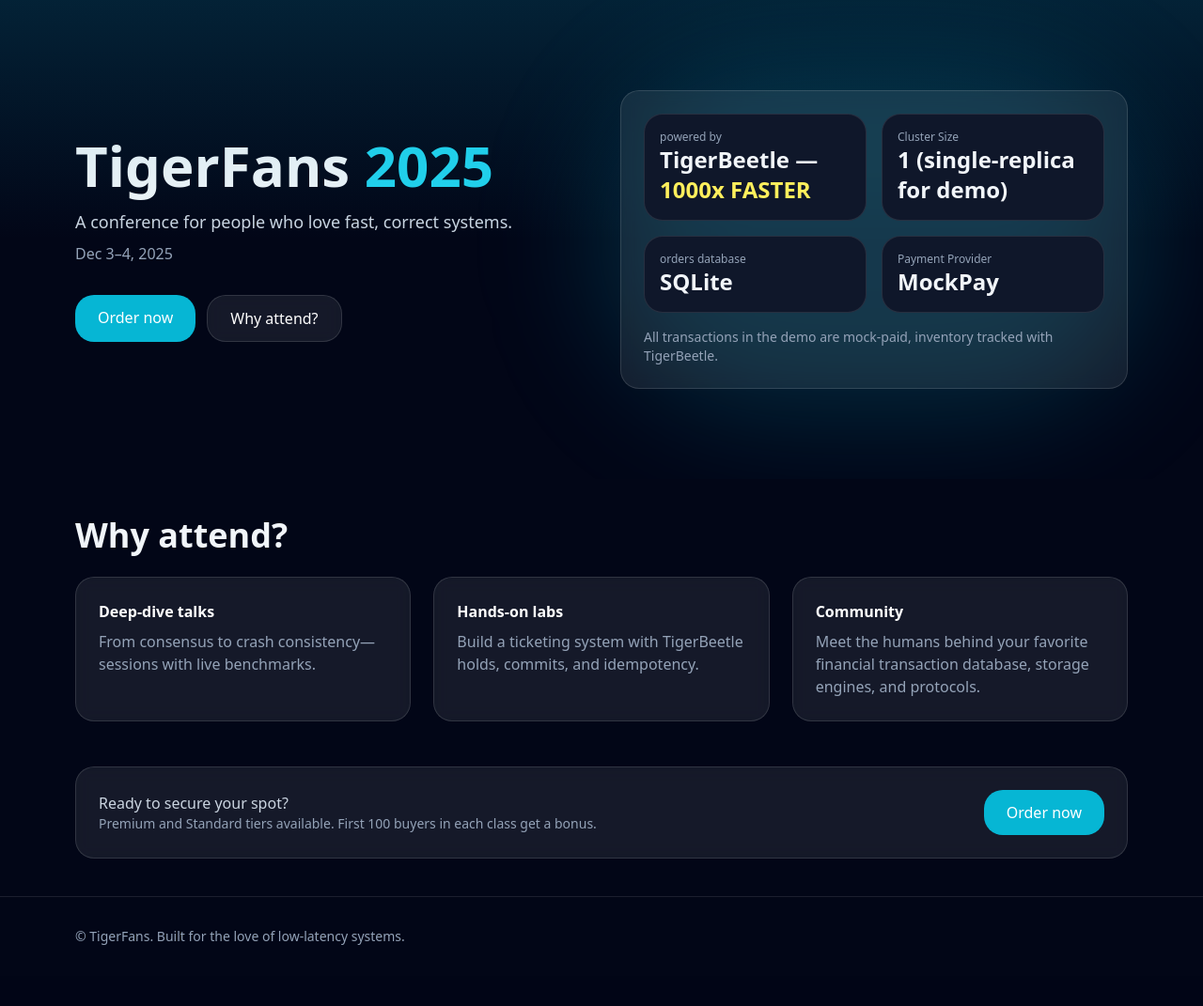
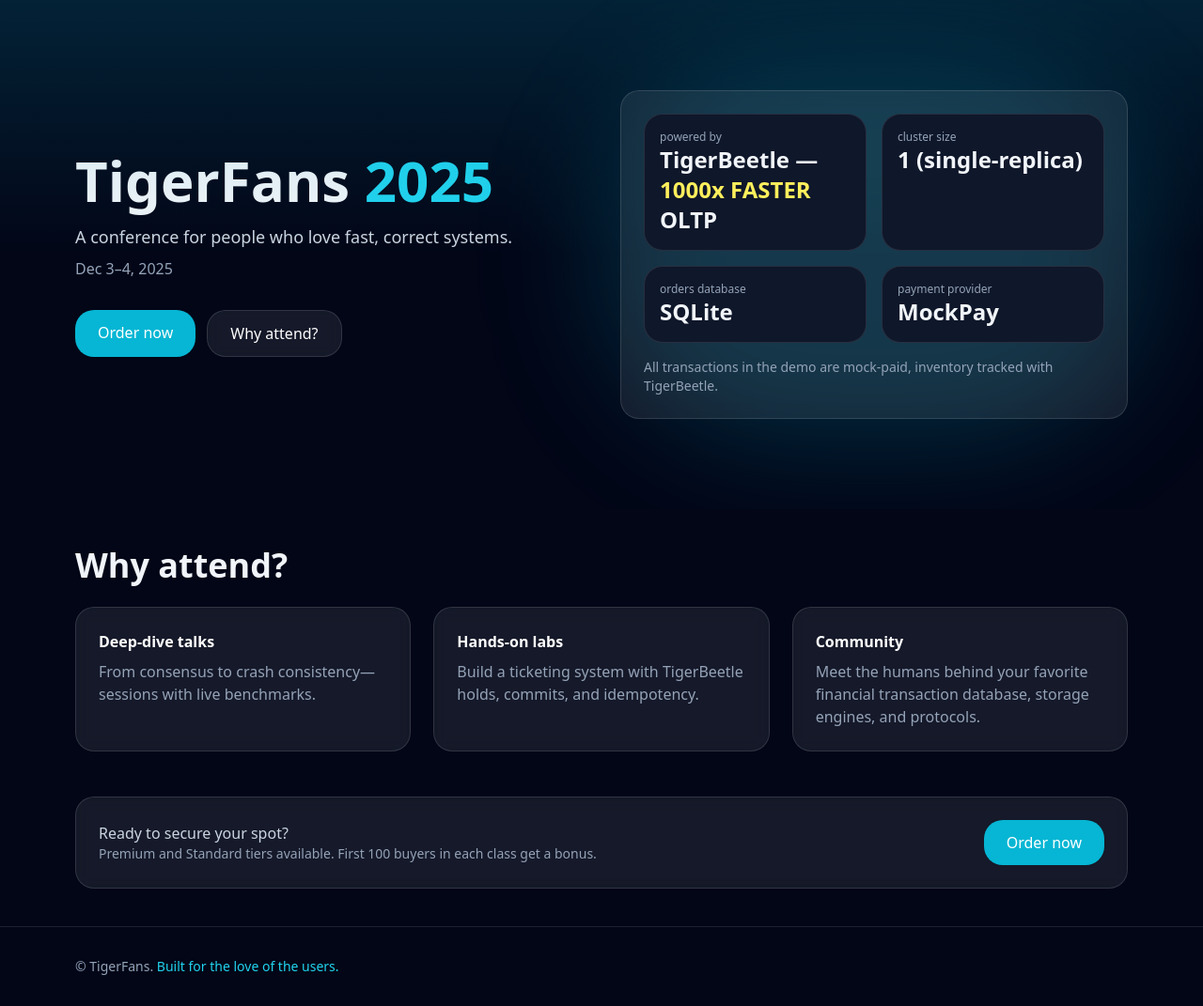
Before and after one commit to renerocksai/tigerfans, a FastAPI app: page / in a window 1280 px wide. Shown: the part 49-1120 px from the top of the page at 94% size. Before the commit the page ends 1055 px from the top, so only its background shows below. Run offline with FastAPI, Linux system fonts and the light colour scheme; some libraries are stand-ins or nearby versions.

Commit message:
more landing page

```diff
--- a/tigerfans/templates/base.html
+++ b/tigerfans/templates/base.html
@@ -71,7 +71,7 @@
 
   <footer class="border-t border-white/10">
     <div class="mx-auto max-w-6xl px-4 py-8 text-sm text-slate-400">
-      © {{ site_name|default('TigerFans') }}. Built for the love of low-latency systems.
+        © {{ site_name|default('TigerFans') }}. <span class="text-brand-400">Built for the love of the users.</span>
     </div>
   </footer>
 </body>
--- a/tigerfans/templates/landing.html
+++ b/tigerfans/templates/landing.html
@@ -26,19 +26,19 @@
           <div class="grid grid-cols-2 gap-4">
             <div class="p-4 squircle bg-slate-900 border border-white/10">
               <p class="text-xs text-slate-400">powered by</p>
-              <p class="text-2xl font-bold"><a href="https://tigerbeetle.com" target="blank" >TigerBeetle — </a> <span style="color:#ffef5c;">1000x FASTER</span>
+              <p class="text-2xl font-bold"><a href="https://tigerbeetle.com" target="blank" >TigerBeetle — </a> <span style="color:#ffef5c;">1000x FASTER</span> OLTP
               </p>
             </div>
             <div class="p-4 squircle bg-slate-900 border border-white/10">
-              <p class="text-xs text-slate-400">Cluster Size</p>
-              <p class="text-2xl font-bold">1 (single-replica for demo)</p>
+              <p class="text-xs text-slate-400">cluster size</p>
+              <p class="text-2xl font-bold">1 (single-replica)</p>
             </div>
             <div class="p-4 squircle bg-slate-900 border border-white/10">
               <p class="text-xs text-slate-400">orders database</p>
               <p class="text-2xl font-bold"><a href="https://sqlite.org" target="_blank">SQLite</a></p>
             </div>
             <div class="p-4 squircle bg-slate-900 border border-white/10">
-              <p class="text-xs text-slate-400">Payment Provider</p>
+              <p class="text-xs text-slate-400">payment provider</p>
               <p class="text-2xl font-bold">MockPay</p>
             </div>
           </div>
```
